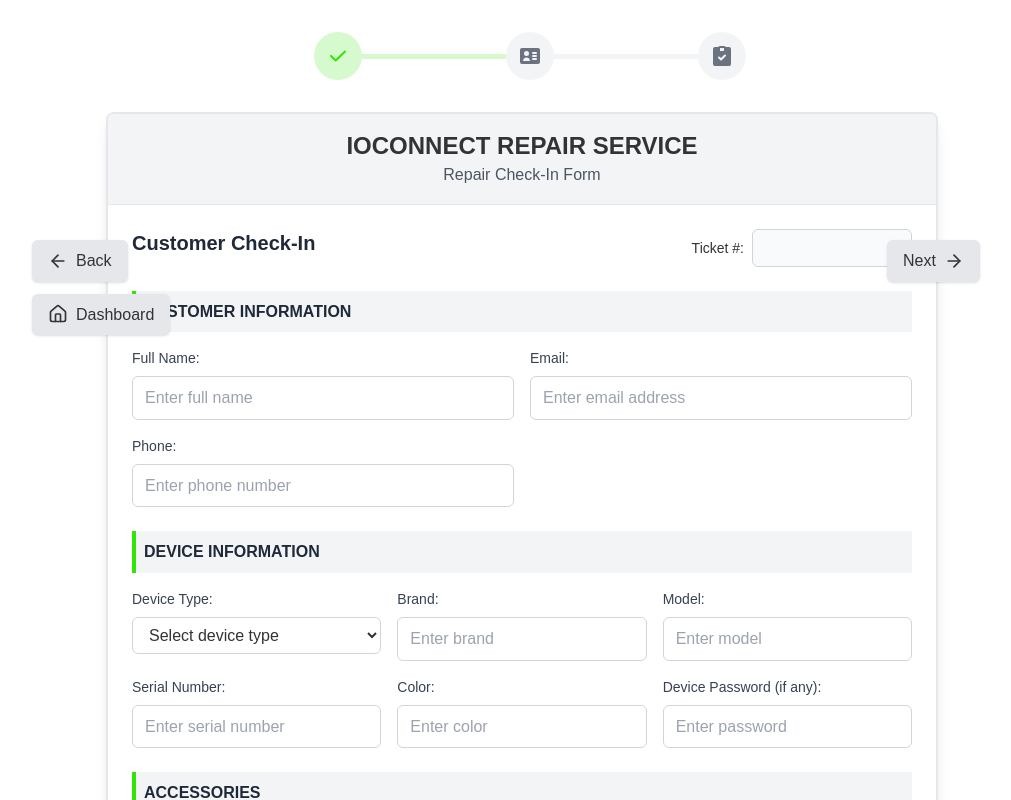
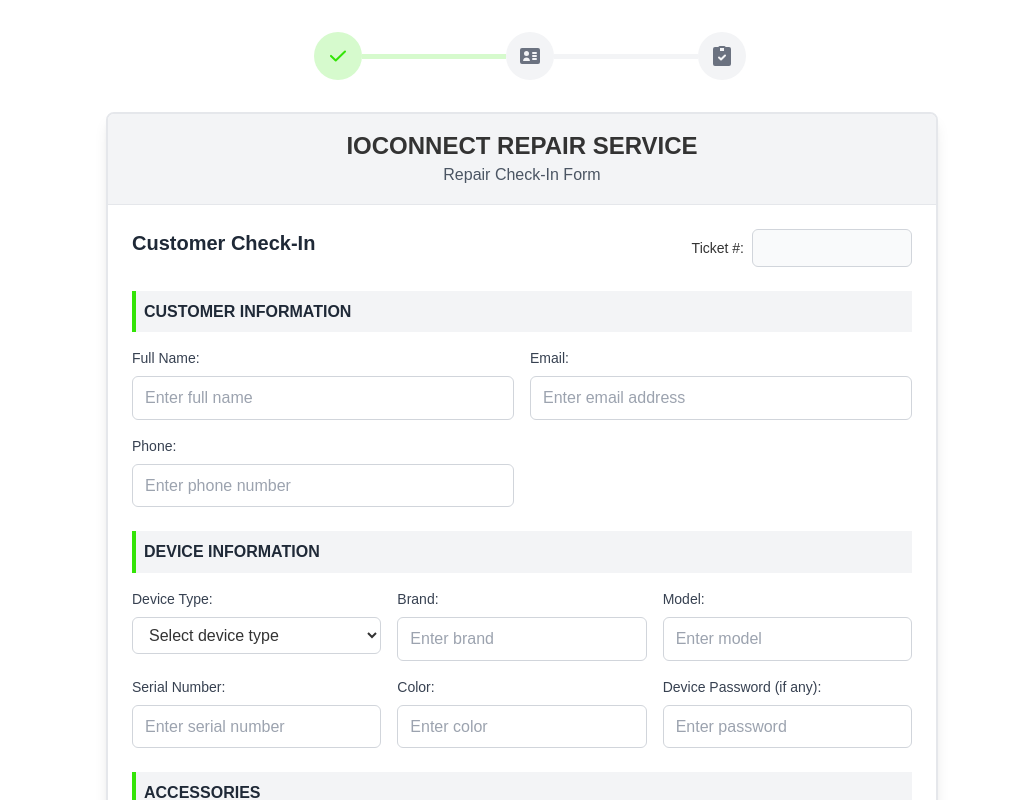
Before and after one commit to pawekz/SERV-IT-MANAGER, a React (Vite) app in the folder frontend/: page /newrepair in a window 1280 px wide. Shown: the top 800 px of the page, without its empty margins (118-1129 px from the left). Built offline with nearby package versions, Linux system fonts and the light colour scheme; what @react-pdf/renderer would draw is missing.

Commit message:
Frontend: Refactor RepairForm component to simplify navigation and improve layout

```diff
--- a/frontend/src/components/RepairForm/RepairForm.jsx
+++ b/frontend/src/components/RepairForm/RepairForm.jsx
@@ -145,14 +145,6 @@
         }
     };
 
-    const handleGoBack = () => {
-        navigate(-1);
-    };
-
-    const handleReturnToDashboard = () => {
-        navigate('/dashboard');
-    };
-
     const openTamperModal = () => {
         setIsTamperModalOpen(true);
     };
@@ -208,46 +200,6 @@
 
     return (
         <>
-            {/* Navigation panel directly inside the return statement */}
-            <div className="sticky top-[30vh] left-0 w-0 z-[9999]" style={{ position: 'absolute', left: '150px' }}>
-                <div className="space-y-3">
-                    <button
-                        type="button"
-                        onClick={handleGoBack}
-                        className="px-4 py-2 bg-gray-200 hover:bg-gray-300 rounded-md shadow flex items-center justify-center"
-                        title="Go back"
-                    >
-                        <ArrowLeft size={20} className="mr-2" />
-                        <span>Back</span>
-                    </button>
-
-                    <button
-                        type="button"
-                        onClick={handleReturnToDashboard}
-                        className="px-4 py-2 bg-gray-200 hover:bg-gray-300 rounded-md shadow flex items-center justify-center"
-                        title="Return to dashboard"
-                    >
-                        <Home size={20} className="mr-2" />
-                        <span>Dashboard</span>
-                    </button>
-                </div>
-            </div>
-
-            {/* Next Page button on the right side */}
-            <div className="sticky top-[30vh] right-0 w-0 z-[9999]" style={{ position: 'absolute', right: '275px' }}>
-                <div className="space-y-3">
-                    <button
-                        type="button"
-                        onClick={handleSubmit}
-                        className="px-4 py-2 bg-gray-200 hover:bg-gray-300 rounded-md shadow flex items-center justify-center"
-                        title="Next Page"
-                    >
-                        <span>Next</span>
-                        <ArrowRight size={20} className="ml-2" />
-                    </button>
-                </div>
-            </div>
-
             {/* Main content container - completely separate */}
             <div className="container mx-auto py-8 px-4 max-w-4xl">
                 <div className="border-2 border-gray-200 shadow-lg rounded-lg overflow-hidden">
```
